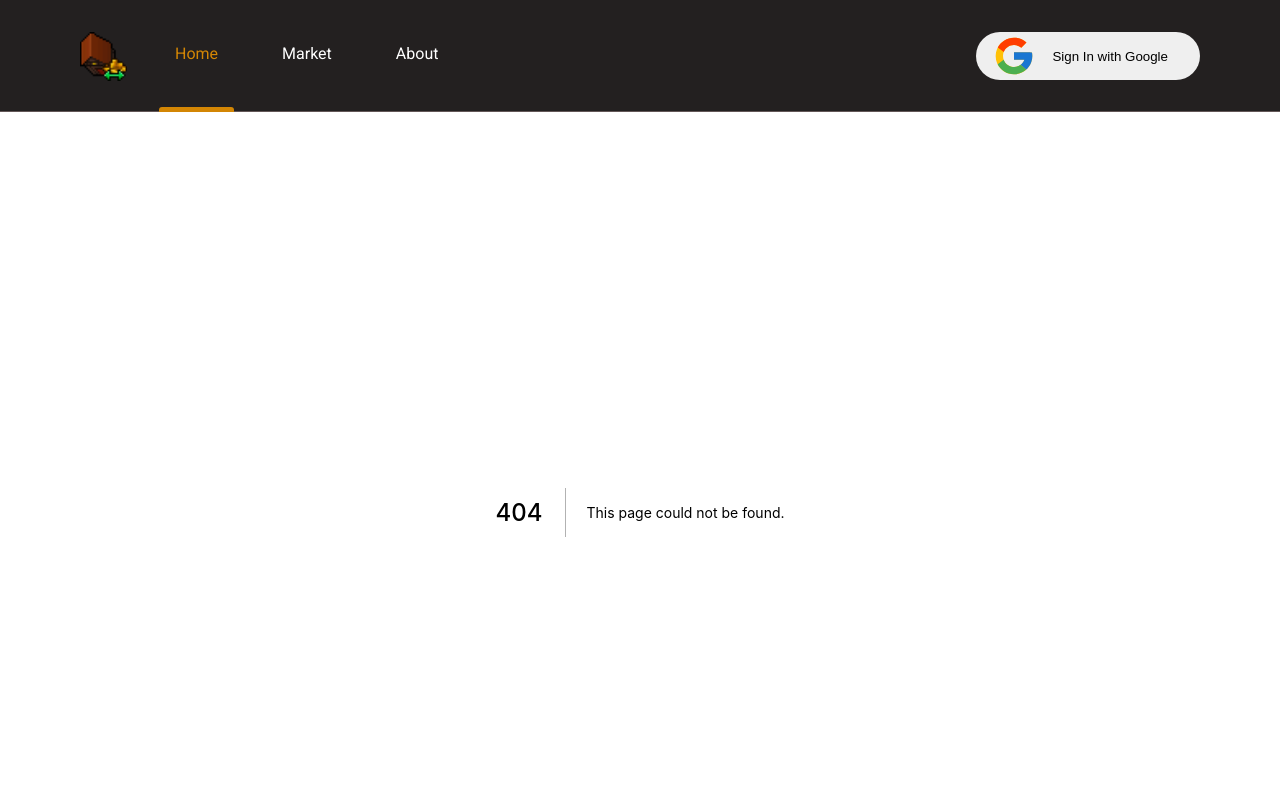
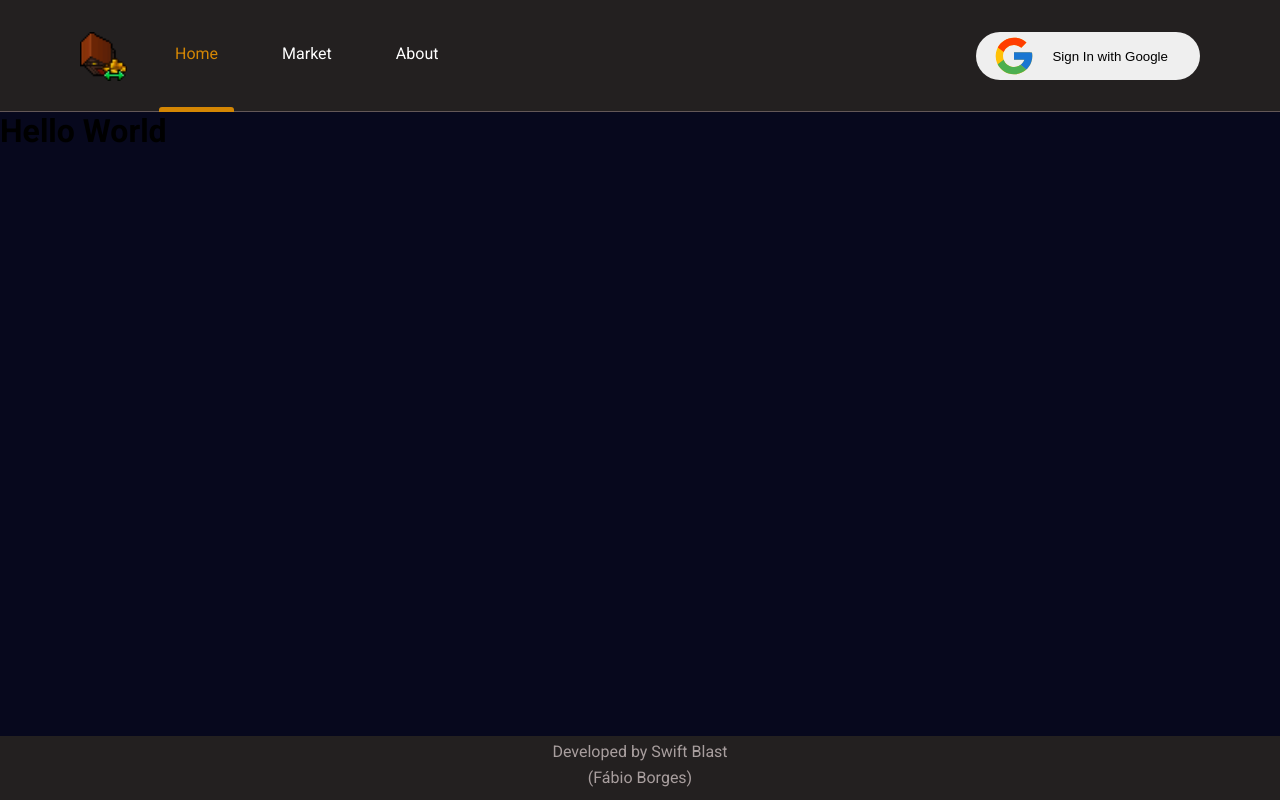
Before and after one commit to fabioborges-jr/tibia_market, a Next.js app: page /market in a window 1280 px wide. Before the commit this address had no page. Shown: the top 800 px of the page. Built offline with nearby package versions, Linux system fonts and the light colour scheme.

Commit message:
created market page and market's style

```diff
--- a/src/pages/home.module.scss
+++ b/src/pages/home.module.scss
@@ -2,6 +2,8 @@
     background-color: var(--blue-800);
     height: calc(100vh - 11rem);
     display: flex;
+    flex: 200px;
+    flex-wrap: wrap;
     align-items: center;
 
     span {
--- /dev/null
+++ b/src/pages/market.module.scss
@@ -0,0 +1,4 @@
+.mainContainer{
+    background-color: var(--blue-800);
+    height: calc(100vh - 11rem);
+}
--- /dev/null
+++ b/src/pages/market.tsx
@@ -0,0 +1,9 @@
+import styles from "./market.module.scss"
+
+export default function Market() {
+    return (
+        <main className={styles.mainContainer}>
+            <h1>Hello World</h1>
+        </main>
+    )
+}
```
